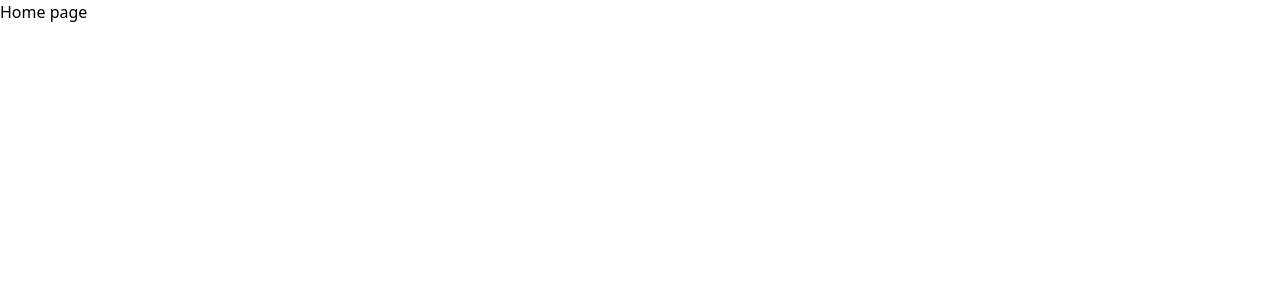
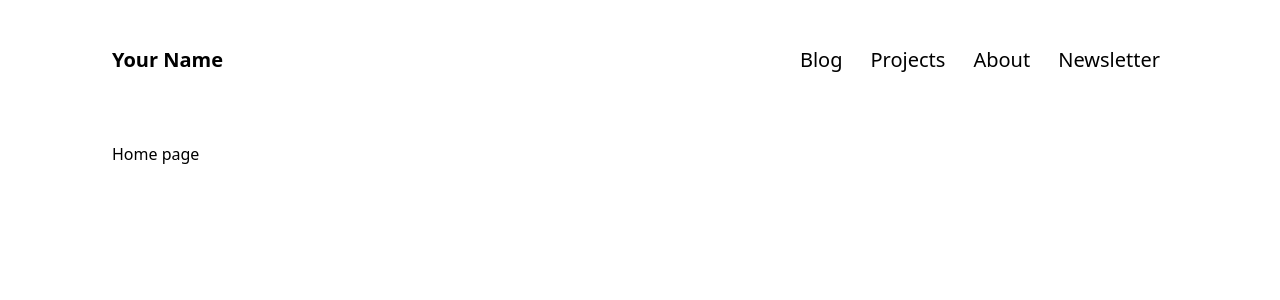
Before and after one commit to RaghadDeveloper/task-6-adv, a React (Vite) app: page / in a window 1280 px wide. Shown: the top 300 px of the page. Built offline with nearby package versions, Linux system fonts and the light colour scheme.

Commit message:
feat: add Navbar component with styling

```diff
--- /dev/null
+++ b/src/components/Navbar.tsx
@@ -0,0 +1,65 @@
+import { useState } from "react";
+import { IoClose } from "react-icons/io5";
+import { MdMenu } from "react-icons/md";
+import { NavLink } from "react-router-dom";
+
+const Navbar = () => {
+  const [open, setOpen] = useState(false);
+  return (
+    <nav className="flex items-center justify-between py-2.5 mb-5 sm:mb-7.5 lg:mb-12.5">
+      {open ? (
+        <div className="bg-white flex flex-col justify-center items-center absolute w-screen h-screen z-10 top-0 left-0 gap-13.5">
+          <h2 className="font-semibold text-xl">Your Name</h2>
+
+          <div className="flex flex-col items-center gap-5">
+            <NavLink to="/" className="text-xl p-2">
+              Blog
+            </NavLink>
+            <NavLink to="/" className="text-xl p-2">
+              Projects
+            </NavLink>
+            <NavLink to="/" className="text-xl p-2">
+              About
+            </NavLink>
+            <NavLink to="/" className="text-xl p-2">
+              Newsletter
+            </NavLink>
+          </div>
+
+          <span
+            className="text-2xl absolute bottom-0 p-8 cursor-pointer"
+            onClick={() => setOpen(false)}
+          >
+            <IoClose />
+          </span>
+        </div>
+      ) : (
+        <>
+          <h2 className="font-semibold text-xl">Your Name</h2>
+          <span
+            className="text-3xl cursor-pointer sm:hidden"
+            onClick={() => setOpen(true)}
+          >
+            <MdMenu />
+          </span>
+          <div className="gap-3 hidden sm:flex">
+            <NavLink to="/" className="text-xl p-2">
+              Blog
+            </NavLink>
+            <NavLink to="/" className="text-xl p-2">
+              Projects
+            </NavLink>
+            <NavLink to="/" className="text-xl p-2">
+              About
+            </NavLink>
+            <NavLink to="/" className="text-xl p-2">
+              Newsletter
+            </NavLink>
+          </div>
+        </>
+      )}
+    </nav>
+  );
+};
+
+export default Navbar;
--- a/src/pages/Layout.tsx
+++ b/src/pages/Layout.tsx
@@ -1,8 +1,10 @@
 import { Outlet } from "react-router-dom";
+import Navbar from "../components/Navbar";
 
 const Layout = () => {
   return (
-    <section>
+    <section className="p-5 lg:py-7 lg:px-28 relative">
+      <Navbar />
       <Outlet />
     </section>
   );
```
